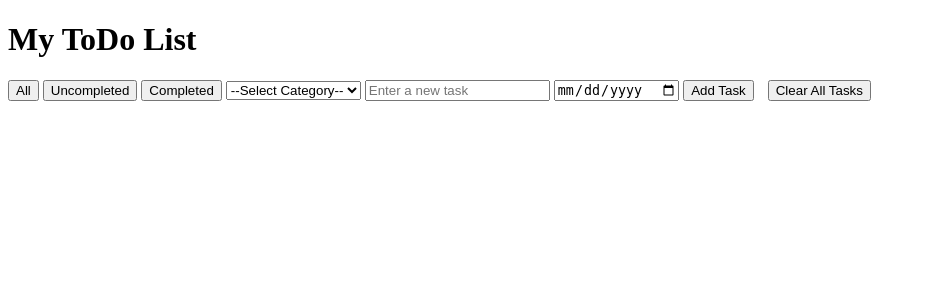
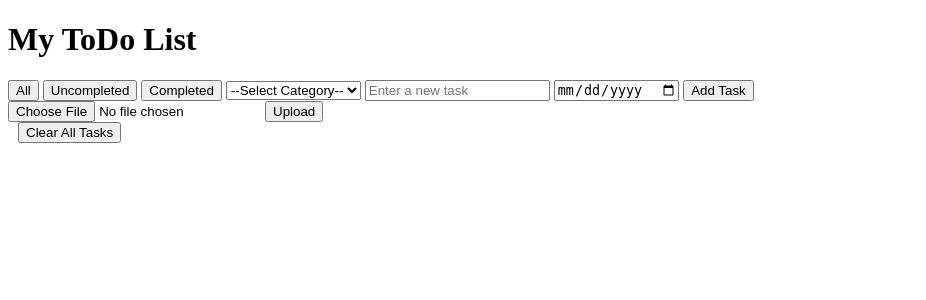
Before and after one commit to thusneem/flask-sqlalchemy-todo-app, a Flask app: template templates/index.html in a window 1280 px wide. Shown: the top 300 px of the page, without its empty margins (0-926 px from the left). Run offline with Flask 3, Linux system fonts and the light colour scheme; the template is opened without the code that fills it, so the values that code supplies are empty.

Commit message:
Adding new route,code for upload file

```diff
--- a/app.py
+++ b/app.py
@@ -7,9 +7,19 @@ from collections import defaultdict
 from flask import Flask, request, redirect, render_template
 from urllib.parse import quote_plus
 
+import boto3
+from werkzeug.utils import secure_filename
+
+
 
 
 app = Flask(__name__)
+
+S3_BUCKET = "to-do-file-upload-jan-2026"
+S3_REGION = "us-east-1"
+
+s3 = boto3.client("s3", region_name=S3_REGION)
+
 app.secret_key = "secret-key"
 basedir = os.path.abspath(os.path.dirname(__file__))
 #app.config['SQLALCHEMY_DATABASE_URI'] = 'sqlite:///' + os.path.join(basedir, 'tasks.db')
@@ -33,6 +43,8 @@ class Task(db.Model):
     due_date = db.Column(db.Date, default=date.today)
     completed = db.Column(db.Boolean,default=False)
     category = db.Column(db.String(50), nullable=True)
+    file_name = db.Column(db.String(255), nullable=True)
+
 
 @app.route('/')
 def home():
@@ -95,6 +107,36 @@ def clear_task():
     db.session.commit()
     return redirect('/')
 
+@app.route("/upload/<int:task_id>", methods=["POST"])
+def upload_file(task_id):
+    if "file" not in request.files:
+        return "No file part", 400
+
+    file = request.files["file"]
+
+    if file.filename == "":
+        return "No selected file", 400
+
+    filename = secure_filename(file.filename)
+
+    try:
+        s3.upload_fileobj(
+            file,
+            S3_BUCKET,
+            filename,
+            ExtraArgs={"ContentType": file.content_type}
+        )
+
+        task = Task.query.get(task_id)
+        task.file_name = filename
+        db.session.commit()
+
+        return redirect("/")
+
+    except Exception as e:
+        return str(e), 500
+
+
 
 if __name__ == '__main__':
     with app.app_context():
--- a/templates/index.html
+++ b/templates/index.html
@@ -22,6 +22,10 @@
         <input type="text" name="task" placeholder="Enter a new task" required>
         <input type="date" name="due_date" placeholder="Enter due date" required min="{{current_today}}">
         <button type="submit">Add Task</button>
+    </form>
+    <form action="/upload/{{ task.id }}" method="post" enctype="multipart/form-data">
+        <input type="file" name="file" required>
+        <button type="submit">Upload</button>
     </form>
     <form action="/clear" style="display:inline; margin-left:10px;">
         <button type="submit">Clear All Tasks</button>
```
